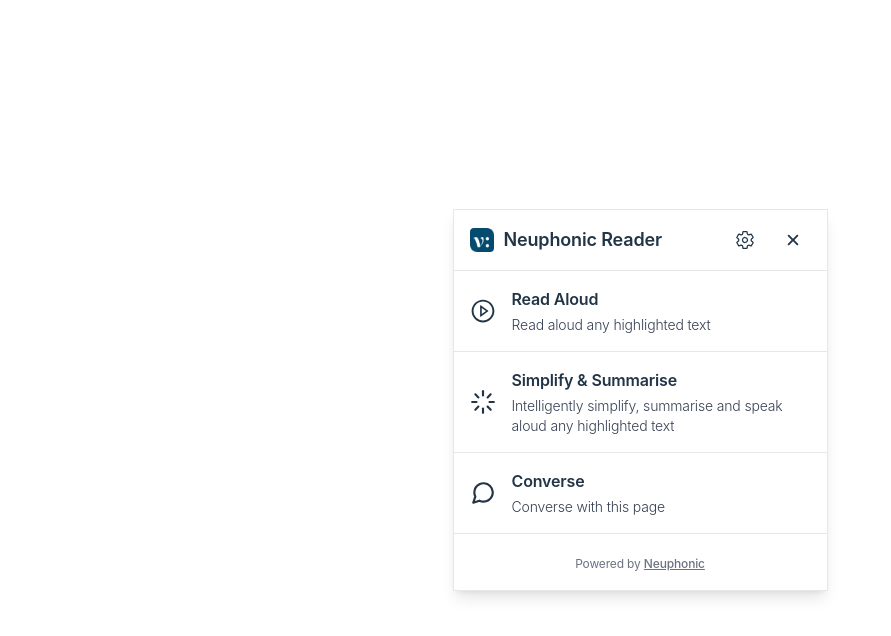
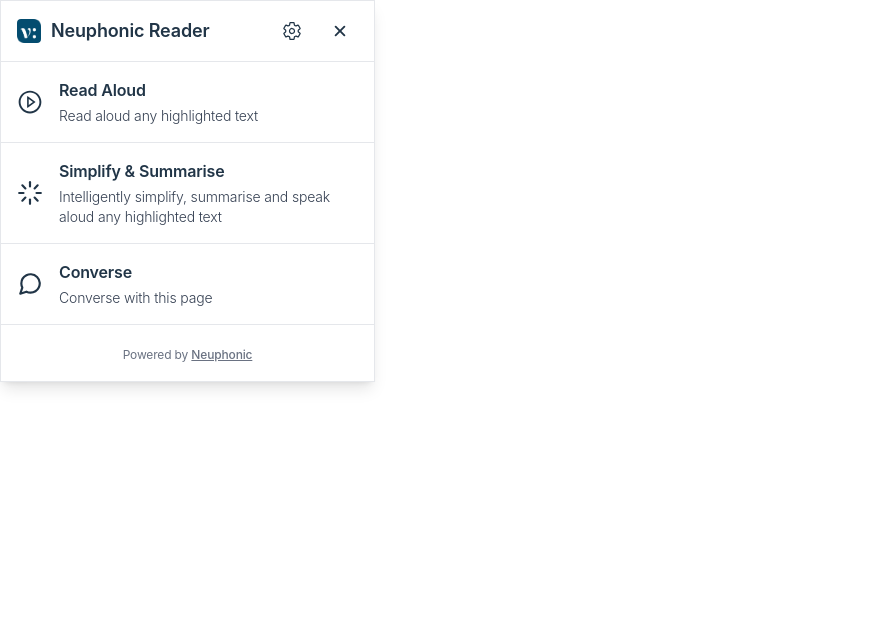
Before and after one commit to neuphonic/neuphonic-chrome-extension, a React (Vite) app: page / in a window 1280 px wide. Shown: the top 636 px of the page, without its empty margins (0-891 px from the left). Built offline with nearby package versions, Linux system fonts and the light colour scheme.

Commit message:
Added a settings page with boilerplate. Added motion to animate stuff.

```diff
--- a/package.json
+++ b/package.json
@@ -11,6 +11,7 @@
   },
   "dependencies": {
     "@fontsource/fira-sans": "^5.2.5",
+    "motion": "^12.10.1",
     "react": "^19.0.0",
     "react-dom": "^19.0.0",
     "react-icons": "^5.5.0",
--- a/src/App.tsx
+++ b/src/App.tsx
@@ -1,9 +1,10 @@
 // import reactLogo from './assets/react.svg';
 // import viteLogo from '/vite.svg';
+import { AnimatePresence, motion } from 'motion/react';
 import { useEffect, useState } from 'react';
 import { AiOutlinePlayCircle } from 'react-icons/ai';
 import { FiLoader, FiMessageCircle } from 'react-icons/fi';
-import { IoClose, IoSettingsOutline } from 'react-icons/io5';
+import { IoArrowBack, IoClose, IoSettingsOutline } from 'react-icons/io5';
 import './App.css';
 
 export function useDarkMode() {
@@ -65,9 +66,12 @@
   return highlightedText;
 };
 
+type Page = 'home' | 'settings';
+
 function App() {
   useDarkMode();
   const highlightedText = useHighlightedText();
+  const [currentPage, setCurrentPage] = useState<Page>('home');
 
   // Function to format highlighted text for display
   const formatHighlightedText = (text: string) => {
@@ -80,33 +84,14 @@
     return `${words.slice(0, 3).join(' ')} ... ${words.slice(-3).join(' ')}`;
   };
 
-  return (
-    <div className='w-[375px] overflow-hidden border border-gray-200 bg-white shadow-lg dark:border-neutral-700 dark:bg-neutral-800'>
-      {/* Header */}
-      <div className='flex items-center border-b border-gray-200 px-4 py-3 dark:border-neutral-700'>
-        <div className='flex flex-1 items-center'>
-          <img
-            src='/logo.png'
-            alt='Neuphonic Logo'
-            className='mr-2.5 h-6 w-6 rounded'
-          />
-          <span className='text-lg font-semibold'>Neuphonic Reader</span>
-        </div>
-        <button className='mr-3 flex h-9 w-9 items-center justify-center rounded-lg hover:bg-gray-200 dark:hover:bg-gray-700'>
-          <IoSettingsOutline size={20} />
-        </button>
-        <button
-          className='flex h-9 w-9 items-center justify-center rounded-lg hover:bg-gray-200 dark:hover:bg-gray-700'
-          onClick={() => {
-            window.close();
-          }}
+  const renderHomePage = () => (
+    <motion.div
+      key='home'
+      initial={{ opacity: 0, x: -20 }}
+      animate={{ opacity: 1, x: 0 }}
+      exit={{ opacity: 0, x: 20 }}
+      transition={{ duration: 0.2 }}
     >
-          <IoClose size={20} />
-        </button>
-      </div>
-
-      {/* Main Content */}
-      <div>
       {/* Read Aloud Option */}
       <div className='flex cursor-pointer items-center border-b border-gray-200 p-4 hover:bg-gray-200 dark:border-neutral-700 dark:hover:bg-gray-700'>
         <div className='flex flex-1 items-center'>
@@ -120,9 +105,6 @@
             </p>
           </div>
         </div>
-          {/* <div className='rounded bg-gray-100 px-2 py-1 text-sm text-gray-600'>
-            <span>⌘ R</span>
-          </div> */}
       </div>
 
       {/* Simplify & Summarise Option */}
@@ -136,14 +118,11 @@
               Simplify & Summarise
             </h3>
             <p className='text-sm font-light text-gray-700 dark:text-gray-300'>
-                Intelligently simplify, summarise and speak aloud any
-                highlighted text
+              Intelligently simplify, summarise and speak aloud any highlighted
+              text
             </p>
           </div>
         </div>
-          {/* <div className='rounded bg-gray-100 px-2 py-1 text-sm text-gray-600 dark:bg-gray-700 dark:text-white'>
-            <span>⌘ S</span>
-          </div> */}
       </div>
 
       {/* Converse Option */}
@@ -159,9 +138,6 @@
             </p>
           </div>
         </div>
-          {/* <div className='rounded bg-gray-100 px-2 py-1 text-sm text-gray-600'>
-            <span>⌘ C</span>
-          </div> */}
       </div>
 
       {/* Highlighted Text Preview */}
@@ -172,6 +148,115 @@
           </p>
         </div>
       )}
+    </motion.div>
+  );
+
+  const renderSettingsPage = () => (
+    <motion.div
+      key='settings'
+      initial={{ opacity: 0, x: 20 }}
+      animate={{ opacity: 1, x: 0 }}
+      exit={{ opacity: 0, x: -20 }}
+      transition={{ duration: 0.2 }}
+      className='p-4'
+    >
+      <div className='space-y-4'>
+        <div>
+          <label
+            htmlFor='language'
+            className='mb-1 block text-sm font-medium text-gray-700 dark:text-gray-300'
+          >
+            Language
+          </label>
+          <select
+            id='language'
+            className='w-full rounded-lg border border-gray-300 bg-white px-3 py-2 text-gray-700 focus:border-blue-500 focus:outline-none dark:border-gray-600 dark:bg-gray-700 dark:text-gray-200'
+          >
+            <option value='en'>English</option>
+            <option value='es'>Spanish</option>
+            <option value='fr'>French</option>
+            <option value='de'>German</option>
+          </select>
+        </div>
+
+        <div>
+          <label
+            htmlFor='voice'
+            className='mb-1 block text-sm font-medium text-gray-700 dark:text-gray-300'
+          >
+            Voice ID
+          </label>
+          <select
+            id='voice'
+            className='w-full rounded-lg border border-gray-300 bg-white px-3 py-2 text-gray-700 focus:border-blue-500 focus:outline-none dark:border-gray-600 dark:bg-gray-700 dark:text-gray-200'
+          >
+            <option value='voice1'>Voice 1 (Female)</option>
+            <option value='voice2'>Voice 2 (Male)</option>
+            <option value='voice3'>Voice 3 (Female)</option>
+            <option value='voice4'>Voice 4 (Male)</option>
+          </select>
+        </div>
+
+        <div>
+          <label
+            htmlFor='apiKey'
+            className='mb-1 block text-sm font-medium text-gray-700 dark:text-gray-300'
+          >
+            API Key
+          </label>
+          <input
+            type='password'
+            id='apiKey'
+            className='w-full rounded-lg border border-gray-300 bg-white px-3 py-2 text-gray-700 focus:border-blue-500 focus:outline-none dark:border-gray-600 dark:bg-gray-700 dark:text-gray-200'
+            placeholder='Enter your API key'
+          />
+        </div>
+      </div>
+    </motion.div>
+  );
+
+  return (
+    <div className='w-[375px] overflow-hidden border border-gray-200 bg-white shadow-lg dark:border-neutral-700 dark:bg-neutral-800'>
+      {/* Header */}
+      <div className='flex items-center border-b border-gray-200 px-4 py-3 dark:border-neutral-700'>
+        <div className='flex flex-1 items-center'>
+          <img
+            src='/logo.png'
+            alt='Neuphonic Logo'
+            className='mr-2.5 h-6 w-6 rounded'
+          />
+          <span className='text-lg font-semibold'>Neuphonic Reader</span>
+        </div>
+        {currentPage === 'home' ? (
+          <button
+            className='mr-3 flex h-9 w-9 items-center justify-center rounded-lg hover:bg-gray-200 dark:hover:bg-gray-700'
+            onClick={() => setCurrentPage('settings')}
+          >
+            <IoSettingsOutline size={20} />
+          </button>
+        ) : (
+          <button
+            className='mr-3 flex h-9 w-9 items-center justify-center rounded-lg hover:bg-gray-200 dark:hover:bg-gray-700'
+            onClick={() => setCurrentPage('home')}
+          >
+            <IoArrowBack size={20} />
+          </button>
+        )}
+        <button
+          className='flex h-9 w-9 items-center justify-center rounded-lg hover:bg-gray-200 dark:hover:bg-gray-700'
+          onClick={() => {
+            window.close();
+          }}
+        >
+          <IoClose size={20} />
+        </button>
+      </div>
+
+      {/* Main Content */}
+      <div>
+        <AnimatePresence mode='wait' initial={false}>
+          {currentPage === 'home' ? renderHomePage() : renderSettingsPage()}
+        </AnimatePresence>
 
         <div className='p-4 text-center'>
           <span className='text-xs text-gray-500'>
--- a/src/index.css
+++ b/src/index.css
@@ -22,6 +22,8 @@
 html, body {
   font-family: var(--font-body);
   letter-spacing: -0.01em;
+  height: auto;
+  min-height: auto;
 }
 
 :root {
@@ -48,7 +50,8 @@
   display: flex;
   place-items: center;
   min-width: 320px;
-  min-height: 100vh;
+  width: fit-content;
+  height: fit-content;
 }
 
 h1 {
```
Also changed, not shown: 1 other file (tests, documents, lock files or other folders). Lines whose indentation alone changed are shown as unchanged.
